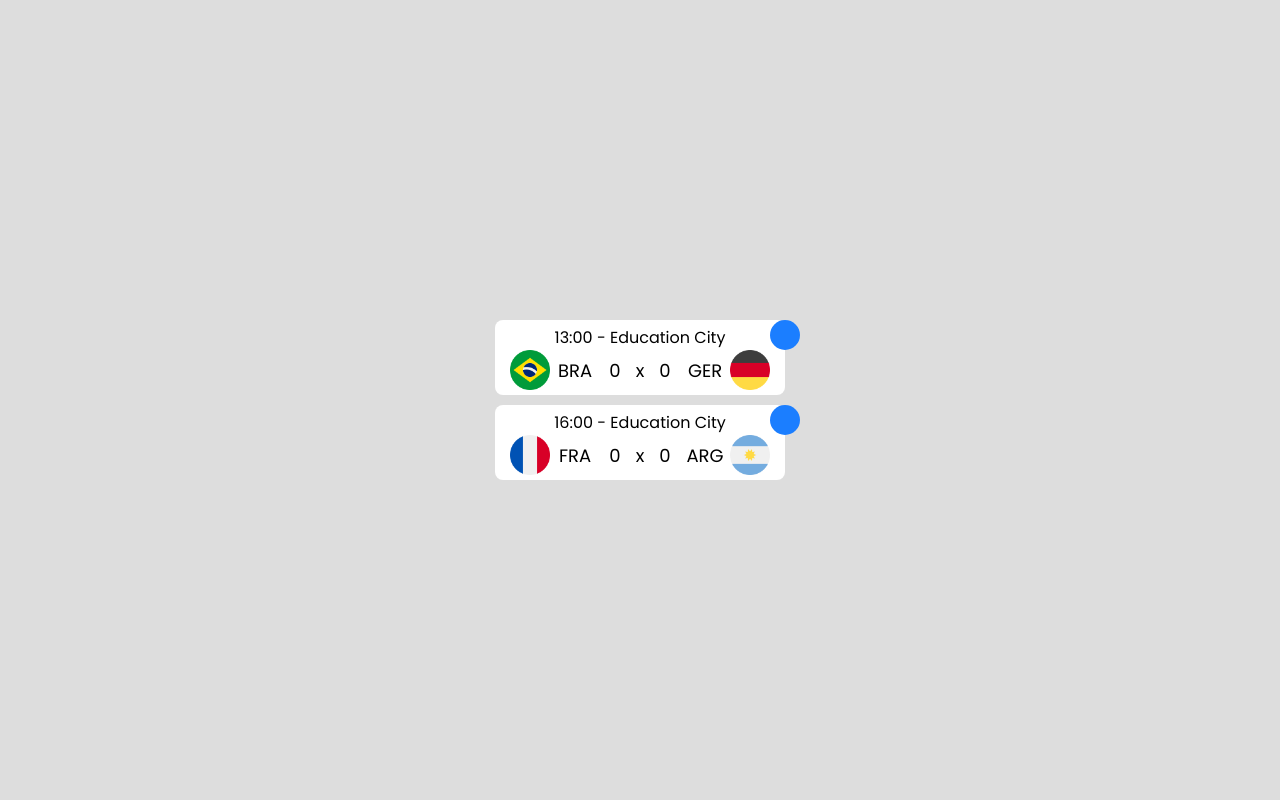
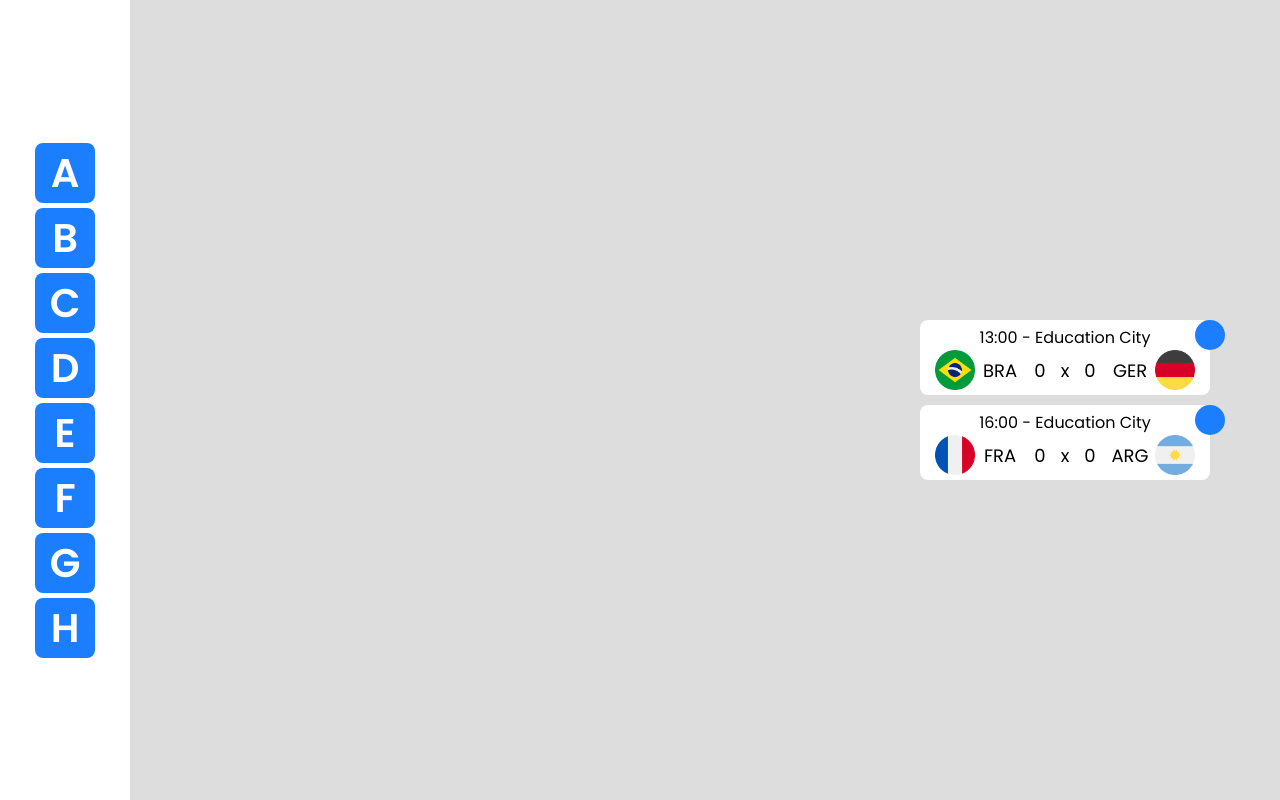
Before and after one commit to ClaudioKamoda/World-Cup-Simulator-V2, a React (Create React App) app: page / in a window 1280 px wide. Built offline with nearby package versions, Linux system fonts and the light colour scheme; some icons are missing.

Commit message:
added group navigation

```diff
--- a/src/components/App.jsx
+++ b/src/components/App.js
@@ -1,8 +1,11 @@
 import { MatchList } from './MatchList'
+import { GroupNav } from './GroupNav'
+import '../css/styles/App.scss'
 
 export const App = () => {
 	return (
 		<div className="App">
+			<GroupNav />
 			<MatchList />
 		</div>
 	)
--- /dev/null
+++ b/src/components/GroupNav.js
@@ -0,0 +1,27 @@
+//import { useSelector } from 'react-redux'
+import '../css/styles/GroupNav.scss'
+
+export const GroupNav = () => {
+	let groupList = ['A', 'B', 'C', 'D', 'E', 'F', 'G', 'H']
+	/*const current = useSelector(state => {
+		return state.currentGroup
+	})
+
+	const isActive = group => {
+		if (group === current) {
+			return 'active'
+		} else {
+			return ''
+		}
+	}*/
+
+	return (
+		<nav className="groupNav">
+			<ul>
+				{groupList.map((group, index) => (
+					<li id={index}>{group}</li>
+				))}
+			</ul>
+		</nav>
+	)
+}
--- a/src/css/styles/App.scss
+++ b/src/css/styles/App.scss
@@ -1,5 +1,7 @@
 @import '../main.scss';
 
 .App {
-	min-height: 100vh;
+	height: fit-content;
+	width: 100vw;
+	@include Flexbox($direction: row, $justify: space-between);
 }
--- /dev/null
+++ b/src/css/styles/GroupNav.scss
@@ -0,0 +1,32 @@
+@import '../main.scss';
+
+.groupNav {
+	width: 130px;
+	height: 100vh;
+	background-color: white;
+	@include Flexbox();
+
+	ul {
+		@include Flexbox($direction: column);
+		gap: 5px;
+
+		li {
+			list-style: none;
+			font-size: 2.5rem;
+			font-weight: 600;
+			text-align: center;
+			border-radius: 8px;
+			width: 60px;
+			height: 60px;
+			color: white;
+			background-color: $blue;
+			cursor: pointer;
+			@include Flexbox();
+
+			&.active {
+				background-color: yellow;
+				color: black;
+			}
+		}
+	}
+}
--- a/src/css/styles/Match.scss
+++ b/src/css/styles/Match.scss
@@ -12,6 +12,7 @@
 	border-radius: 8px;
 	width: fit-content;
 	padding: 5px 15px;
+	margin-right: 20px;
 	font-size: 1.125rem;
 	position: relative;
 
--- a/src/css/styles/MatchList.scss
+++ b/src/css/styles/MatchList.scss
@@ -4,5 +4,4 @@
 	@include Flexbox($direction: column);
 	gap: 10px;
 	padding: 30px 50px;
-	height: 100vh;
 }
--- a/src/index.scss
+++ b/src/index.scss
@@ -12,7 +12,6 @@ body {
 	-webkit-font-smoothing: antialiased;
 	-moz-osx-font-smoothing: grayscale;
 	background-color: $light-grey;
-	height: fit-content;
 }
 
 button,
```
Also changed, not shown: src/components/Match.js (renamed from src/components/Match.jsx), src/components/MatchList.js (renamed from src/components/MatchList.jsx), src/components/ScoreInput.js (renamed from src/components/ScoreInput.jsx).
